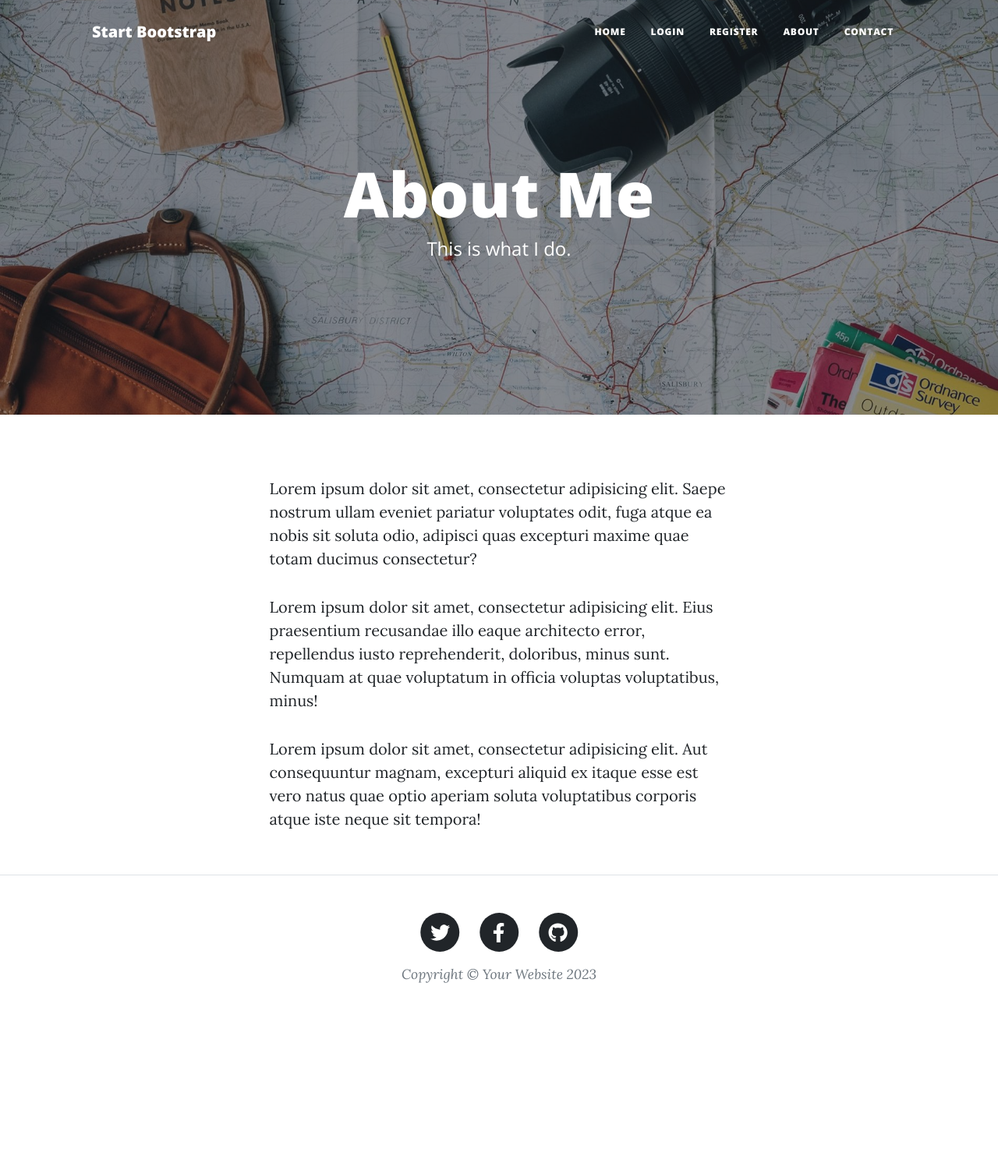
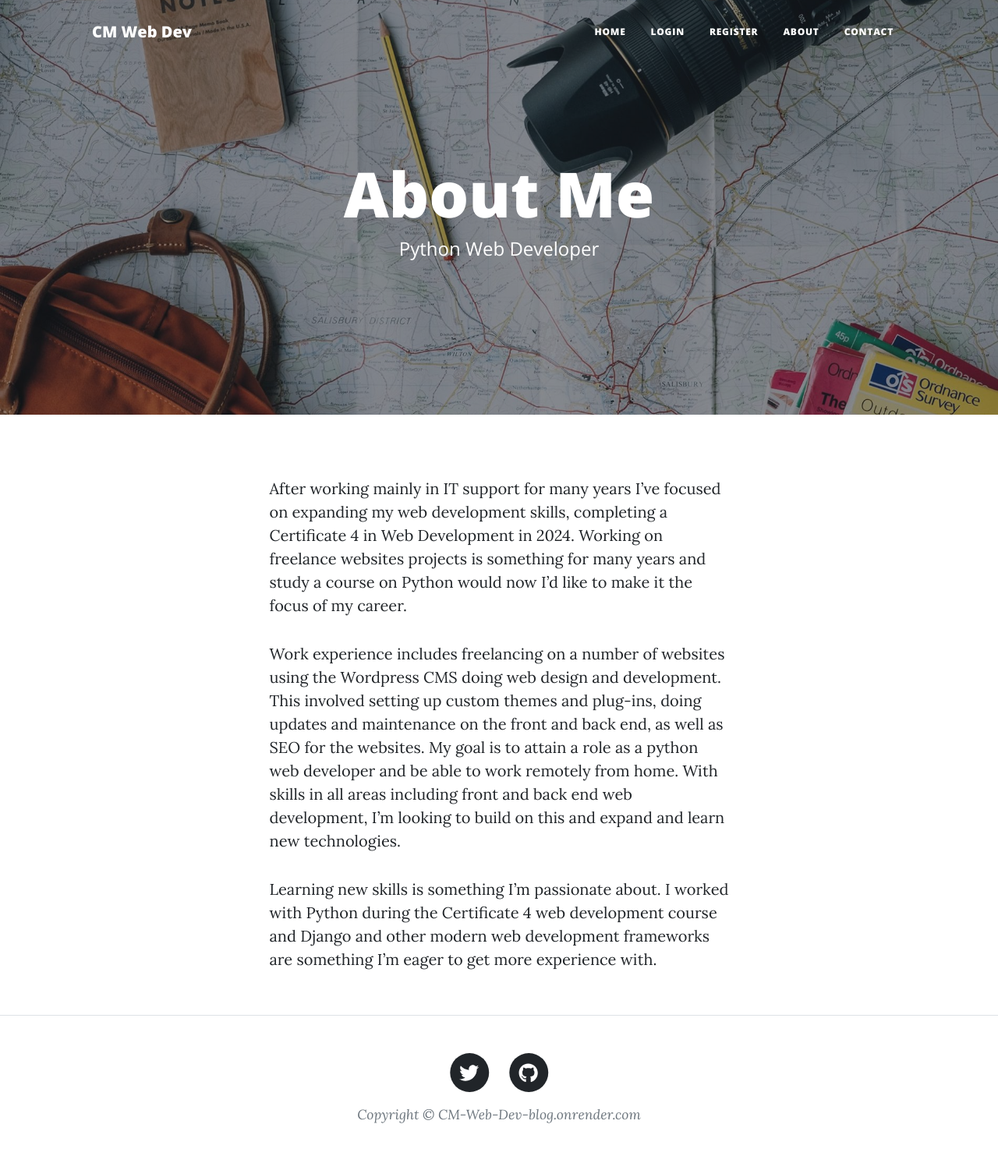
Before and after one commit to cm-webdev/portfolio-website, a Flask app: page /about in a window 1280 px wide. Shown: the whole page at 78% size. Before the commit the page ends 1261 px from the top, so only its background shows below. Run offline with Flask 3, Linux system fonts and the light colour scheme; some libraries are stand-ins or nearby versions.

Commit message:
Update templates: about, footer, header, index

```diff
--- a/main.py
+++ b/main.py
@@ -29,7 +29,7 @@ This will install the packages from the requirements.txt for this project.
 
 
 app = Flask(__name__)
-app.config['SECRET_KEY'] = os.environ.get('FLASK_KEY') # '8BYkEfBA6O6donzWlSihBXox7C0sKR6b'
+app.config['SECRET_KEY'] = os.environ.get('FLASK_KEY')
 ckeditor = CKEditor(app)
 Bootstrap5(app)
 
--- a/templates/about.html
+++ b/templates/about.html
@@ -10,7 +10,7 @@
       <div class="col-md-10 col-lg-8 col-xl-7">
         <div class="page-heading">
           <h1>About Me</h1>
-          <span class="subheading">This is what I do.</span>
+          <span class="subheading"> Python Web Developer</span>
         </div>
       </div>
     </div>
@@ -22,22 +22,23 @@
     <div class="row gx-4 gx-lg-5 justify-content-center">
       <div class="col-md-10 col-lg-8 col-xl-7">
         <p>
-          Lorem ipsum dolor sit amet, consectetur adipisicing elit. Saepe
-          nostrum ullam eveniet pariatur voluptates odit, fuga atque ea nobis
-          sit soluta odio, adipisci quas excepturi maxime quae totam ducimus
-          consectetur?
+          After working mainly in IT support for many years I’ve focused on expanding my web
+          development skills, completing a Certificate 4 in Web Development in 2024. Working
+          on freelance websites projects is something for many years and study a course on
+          Python would now I’d like to make it the focus of my career.
         </p>
         <p>
-          Lorem ipsum dolor sit amet, consectetur adipisicing elit. Eius
-          praesentium recusandae illo eaque architecto error, repellendus iusto
-          reprehenderit, doloribus, minus sunt. Numquam at quae voluptatum in
-          officia voluptas voluptatibus, minus!
+          Work experience includes freelancing on a number of websites using the Wordpress
+          CMS doing web design and development. This involved setting up custom themes and
+          plug-ins, doing updates and maintenance on the front and back end, as well as SEO
+          for the websites. My goal is to attain a role as a python web developer and be able
+          to work remotely from home. With skills in all areas including front and back end web
+          development, I’m looking to build on this and expand and learn new technologies.
         </p>
         <p>
-          Lorem ipsum dolor sit amet, consectetur adipisicing elit. Aut
-          consequuntur magnam, excepturi aliquid ex itaque esse est vero natus
-          quae optio aperiam soluta voluptatibus corporis atque iste neque sit
-          tempora!
+          Learning new skills is something I’m passionate about. I worked with Python during the
+          Certificate 4 web development course and Django and other modern web development frameworks
+          are something I’m eager to get more experience with.
         </p>
       </div>
     </div>
--- a/templates/footer.html
+++ b/templates/footer.html
@@ -5,23 +5,23 @@
                   <div class="col-md-10 col-lg-8 col-xl-7">
                       <ul class="list-inline text-center">
                           <li class="list-inline-item">
-                              <a href="#!">
+                              <a href="https://x.com/cm_webdev">
                                   <span class="fa-stack fa-lg">
                                       <i class="fas fa-circle fa-stack-2x"></i>
                                       <i class="fab fa-twitter fa-stack-1x fa-inverse"></i>
                                   </span>
                               </a>
                           </li>
+<!--                          <li class="list-inline-item">-->
+<!--                              <a href="#!">-->
+<!--                                  <span class="fa-stack fa-lg">-->
+<!--                                      <i class="fas fa-circle fa-stack-2x"></i>-->
+<!--                                      <i class="fab fa-facebook-f fa-stack-1x fa-inverse"></i>-->
+<!--                                  </span>-->
+<!--                              </a>-->
+<!--                          </li>-->
                           <li class="list-inline-item">
-                              <a href="#!">
-                                  <span class="fa-stack fa-lg">
-                                      <i class="fas fa-circle fa-stack-2x"></i>
-                                      <i class="fab fa-facebook-f fa-stack-1x fa-inverse"></i>
-                                  </span>
-                              </a>
-                          </li>
-                          <li class="list-inline-item">
-                              <a href="#!">
+                              <a href="https://github.com/cm-webdev">
                                   <span class="fa-stack fa-lg">
                                       <i class="fas fa-circle fa-stack-2x"></i>
                                       <i class="fab fa-github fa-stack-1x fa-inverse"></i>
@@ -29,7 +29,7 @@
                               </a>
                           </li>
                       </ul>
-                      <div class="small text-center text-muted fst-italic">Copyright &copy; Your Website 2023</div>
+                      <div class="small text-center text-muted fst-italic">Copyright &copy; CM-Web-Dev-blog.onrender.com</div>
                   </div>
               </div>
           </div>
--- a/templates/header.html
+++ b/templates/header.html
@@ -8,7 +8,7 @@
     />
     <meta name="description" content="" />
     <meta name="author" content="" />
-    <title>Angela's Blog</title>
+    <title>CM Web Dev</title>
     {% block styles %}
     <!-- Load Bootstrap-Flask CSS here -->
     {{ bootstrap.load_css() }}
@@ -44,7 +44,7 @@
     <!-- Navigation-->
     <nav class="navbar navbar-expand-lg navbar-light" id="mainNav">
       <div class="container px-4 px-lg-5">
-        <a class="navbar-brand" href="/">Start Bootstrap</a>
+        <a class="navbar-brand" href="/">CM Web Dev</a>
         <button
           class="navbar-toggler"
           type="button"
--- a/templates/index.html
+++ b/templates/index.html
@@ -9,8 +9,8 @@
     <div class="row gx-4 gx-lg-5 justify-content-center">
       <div class="col-md-10 col-lg-8 col-xl-7">
         <div class="site-heading">
-          <h1>Angela's Blog</h1>
-          <span class="subheading">A collection of random musings.</span>
+          <h1>CM Web Dev</h1>
+          <span class="subheading">This is a portfolio of my web development work.</span>
         </div>
       </div>
     </div>
```
